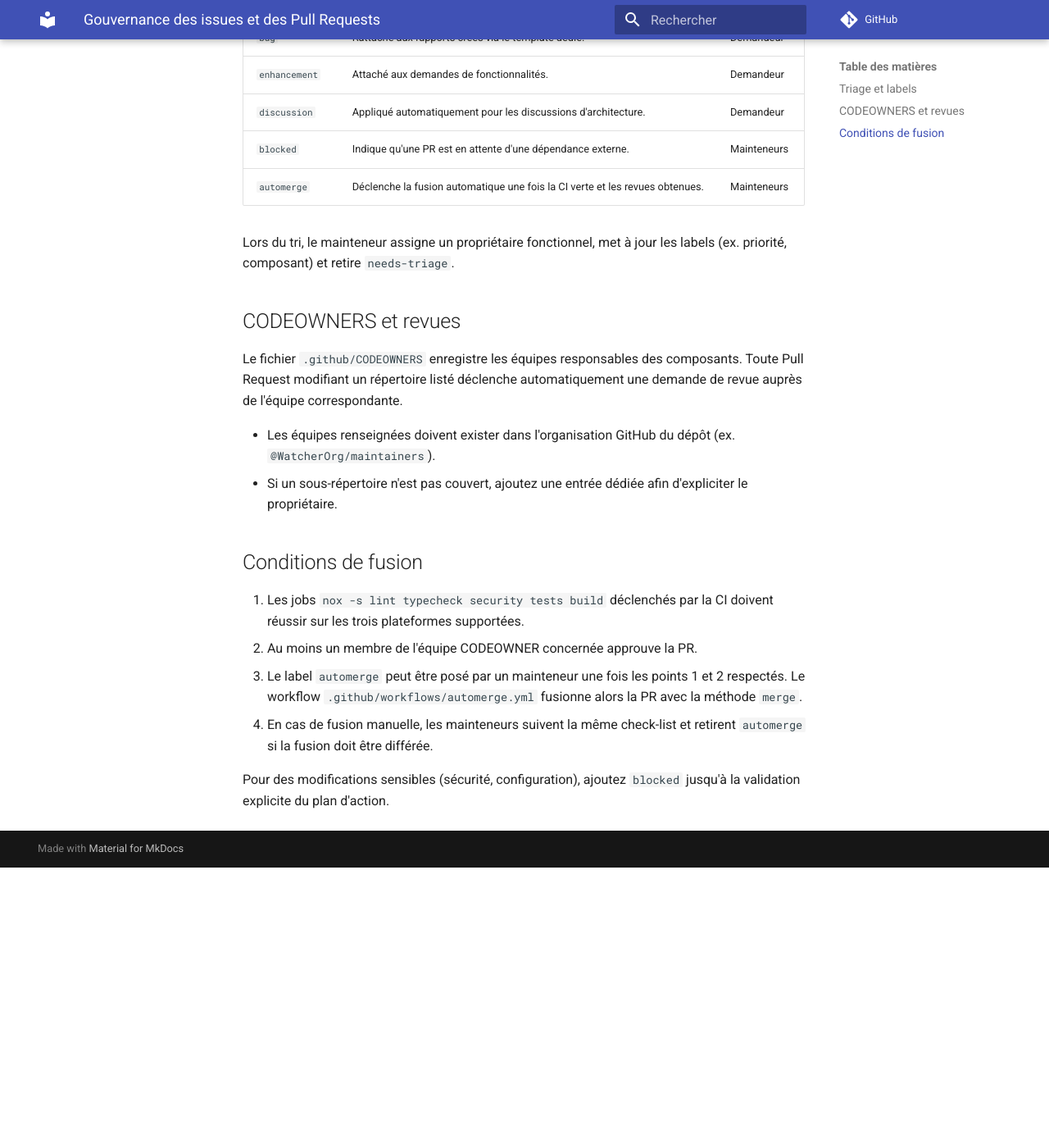
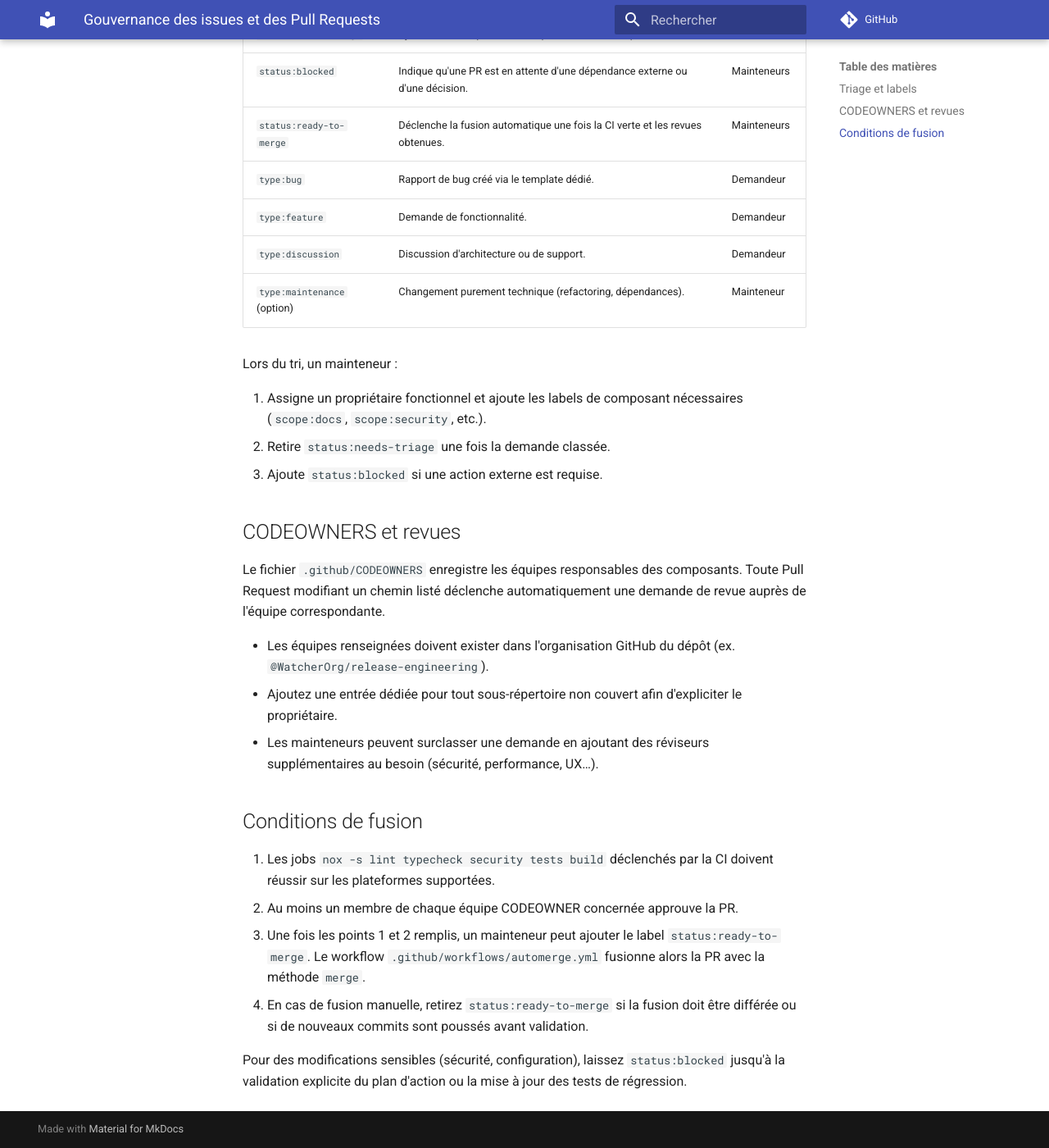
Before and after one commit to francis18georges-png/Watcher, an MkDocs documentation site: the page built from docs/merge-policy.md, in a window 1280 px wide and 1400 px high, scrolled down 438 px. Shown: the whole window at 82% size. Built offline with MkDocs 1.6.1 and Material for MkDocs 9.7.7, drawn with Linux system fonts in a browser that asks for light colours; comment, search, counter and statistics services are not loaded; before the commit the page ends 1496 px from its top, so only the background shows below that; some of the changed text lies outside the part shown.

Commit message:
chore: refresh governance templates and automerge (#301)

```diff
--- a/docs/merge-policy.md
+++ b/docs/merge-policy.md
@@ -1,43 +1,55 @@
 # Gouvernance des issues et des Pull Requests
 
-Ce document complète le README en décrivant la façon dont les labels, les CODEOWNERS et
-automations GitHub sont utilisés pour assurer un cycle de revue cohérent.
+Ce document complète le README en décrivant la façon dont les labels, les
+CODEOWNERS et les automatisations GitHub sont utilisés pour assurer un cycle de
+revue cohérent.
 
 ## Triage et labels
 
-| Label            | Usage | Responsable |
-| ---------------- | ----- | ----------- |
-| `needs-triage`   | Ajouté automatiquement tant que la demande n'a pas été classée. | Mainteneurs |
-| `bug`            | Rattaché aux rapports créés via le template dédié. | Demandeur |
-| `enhancement`    | Attaché aux demandes de fonctionnalités. | Demandeur |
-| `discussion`     | Appliqué automatiquement pour les discussions d'architecture. | Demandeur |
-| `blocked`        | Indique qu'une PR est en attente d'une dépendance externe. | Mainteneurs |
-| `automerge`      | Déclenche la fusion automatique une fois la CI verte et les revues obtenues. | Mainteneurs |
+Les formulaires présents dans `.github/ISSUE_TEMPLATE/` appliquent deux familles
+de labels :
 
-Lors du tri, le mainteneur assigne un propriétaire fonctionnel, met à jour les
-labels (ex. priorité, composant) et retire `needs-triage`.
+| Label                        | Usage | Responsable |
+| ---------------------------- | ----- | ----------- |
+| `status:needs-triage`        | Ajouté automatiquement tant que la demande n'a pas été classée. | Mainteneurs |
+| `status:blocked`             | Indique qu'une PR est en attente d'une dépendance externe ou d'une décision. | Mainteneurs |
+| `status:ready-to-merge`      | Déclenche la fusion automatique une fois la CI verte et les revues obtenues. | Mainteneurs |
+| `type:bug`                   | Rapport de bug créé via le template dédié. | Demandeur |
+| `type:feature`               | Demande de fonctionnalité. | Demandeur |
+| `type:discussion`            | Discussion d'architecture ou de support. | Demandeur |
+| `type:maintenance` (option)  | Changement purement technique (refactoring, dépendances). | Mainteneur |
+
+Lors du tri, un mainteneur :
+
+1. Assigne un propriétaire fonctionnel et ajoute les labels de composant
+   nécessaires (`scope:docs`, `scope:security`, etc.).
+2. Retire `status:needs-triage` une fois la demande classée.
+3. Ajoute `status:blocked` si une action externe est requise.
 
 ## CODEOWNERS et revues
 
 Le fichier `.github/CODEOWNERS` enregistre les équipes responsables des
-composants. Toute Pull Request modifiant un répertoire listé déclenche
+composants. Toute Pull Request modifiant un chemin listé déclenche
 automatiquement une demande de revue auprès de l'équipe correspondante.
 
 - Les équipes renseignées doivent exister dans l'organisation GitHub du dépôt
-  (ex. `@WatcherOrg/maintainers`).
-- Si un sous-répertoire n'est pas couvert, ajoutez une entrée dédiée afin
+  (ex. `@WatcherOrg/release-engineering`).
+- Ajoutez une entrée dédiée pour tout sous-répertoire non couvert afin
   d'expliciter le propriétaire.
+- Les mainteneurs peuvent surclasser une demande en ajoutant des réviseurs
+  supplémentaires au besoin (sécurité, performance, UX…).
 
 ## Conditions de fusion
 
 1. Les jobs `nox -s lint typecheck security tests build` déclenchés par la CI
-   doivent réussir sur les trois plateformes supportées.
-2. Au moins un membre de l'équipe CODEOWNER concernée approuve la PR.
-3. Le label `automerge` peut être posé par un mainteneur une fois les points 1 et
-   2 respectés. Le workflow `.github/workflows/automerge.yml` fusionne alors la PR
-   avec la méthode `merge`.
-4. En cas de fusion manuelle, les mainteneurs suivent la même check-list et
-   retirent `automerge` si la fusion doit être différée.
+   doivent réussir sur les plateformes supportées.
+2. Au moins un membre de chaque équipe CODEOWNER concernée approuve la PR.
+3. Une fois les points 1 et 2 remplis, un mainteneur peut ajouter le label
+   `status:ready-to-merge`. Le workflow `.github/workflows/automerge.yml` fusionne
+   alors la PR avec la méthode `merge`.
+4. En cas de fusion manuelle, retirez `status:ready-to-merge` si la fusion doit
+   être différée ou si de nouveaux commits sont poussés avant validation.
 
-Pour des modifications sensibles (sécurité, configuration), ajoutez
-`blocked` jusqu'à la validation explicite du plan d'action.
+Pour des modifications sensibles (sécurité, configuration), laissez `status:blocked`
+jusqu'à la validation explicite du plan d'action ou la mise à jour des tests de
+régression.
```
Also changed, not shown: QA.md (+2 -2 lines), README.md (+5 -6 lines), 9 other files.
